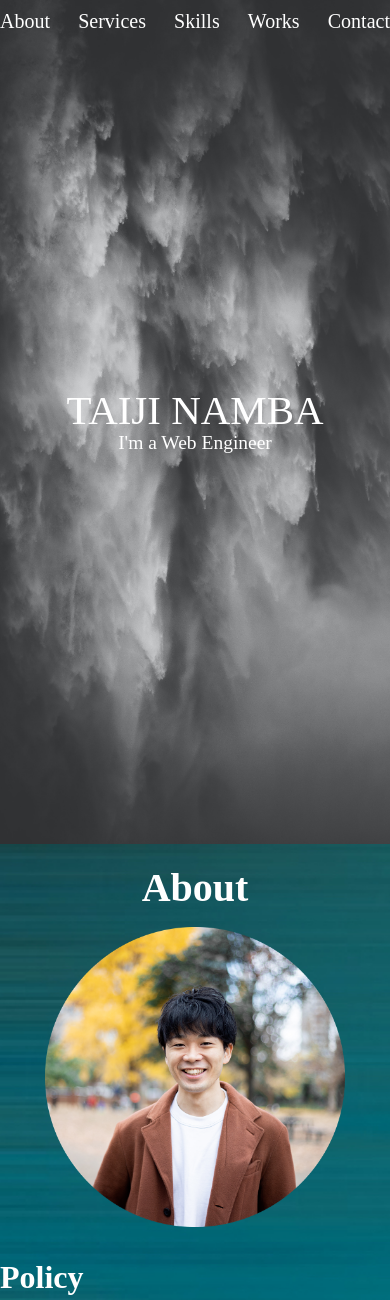
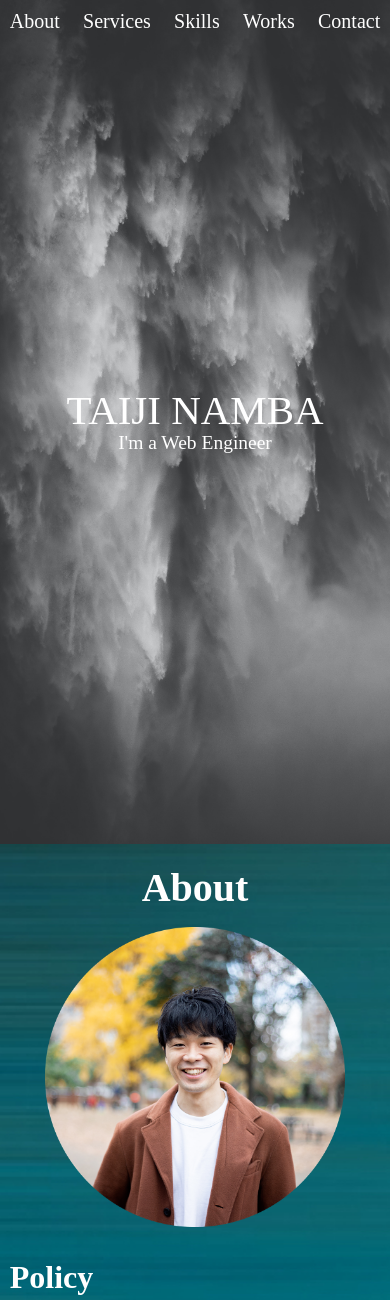
Before and after one commit to Taiji-Namba/portfolio-site-WP, a PHP site: page / in a window 390 px wide; the page is wider, and only the part inside the window is pictured. Shown: the top 1300 px of that part. Run offline with PHP 8.4, Linux system fonts and the light colour scheme; some libraries are stand-ins or nearby versions.

Commit message:
コンテンツ幅のレスポンシブ対応

```diff
--- a/style.css
+++ b/style.css
@@ -21,6 +21,13 @@ header {
   margin: 0 auto;
   position: relative;
   z-index: 1;
+  width: 99%;
+}
+
+@media screen and (max-width: 1024px) {
+  header {
+    width: 95%;
+  }
 }
 
 nav {
@@ -90,6 +97,12 @@ nav li {
 .main-contents-wrapper {
   max-width: 1024px;
   margin: 0 auto;
+}
+
+@media screen and (max-width: 1024px) {
+  .main-contents-wrapper {
+    width: 95%;
+  }
 }
 
 .section-title {
--- a/style.scss
+++ b/style.scss
@@ -37,6 +37,11 @@ header {
   margin: 0 auto;
   position: relative;
   z-index: 1;
+  width: 99%;
+
+  @include mq(tab) {
+    width: 95%;
+  }
 }
 
 nav {
@@ -104,6 +109,10 @@ nav {
 .main-contents-wrapper {
   max-width: $layout-width-inner;
   margin: 0 auto;
+
+  @include mq(tab) {
+  width: 95%;
+  }
 }
 
 .section-title {
```
Also changed, not shown: 1 other file.
